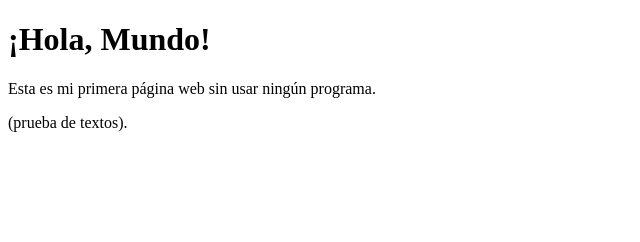
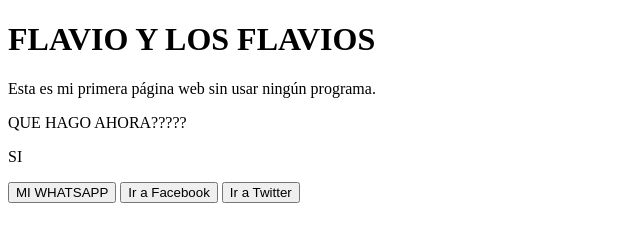
Before and after one commit to FlavioCorp/FlavioCorp, a plain HTML site: page index.html in a window 1280 px wide. Shown: the whole page, without its empty margins (0-640 px from the left). Drawn offline with Linux system fonts and the light colour scheme.

Commit message:
Update index.html
WAWAWAWA

```diff
--- a/index.html
+++ b/index.html
@@ -1,11 +1,17 @@
 <!DOCTYPE html>
 <html>
 <head>
-    <title>Flavio y los Flavios</title>
+    <title>FLAVIO Y LOS FLAVIOS</title>
 </head>
 <body>
-    <h1>¡Hola, Mundo!</h1>
+    <h1>FLAVIO Y LOS FLAVIOS</h1>
     <p>Esta es mi primera página web sin usar ningún programa.</p>
-<p>(prueba de textos).</p>
+   <p>QUE HAGO AHORA?????</p>
+   <p>SI</p>
+
+    <button onclick="window.location.href='https://wa.me/+51969426336';">MI WHATSAPP</button>
+    <button onclick="window.location.href='https://www.facebook.com';">Ir a Facebook</button>
+    <button onclick="window.location.href='https://www.twitter.com';">Ir a Twitter</button>
+
 </body>
 </html>
```
